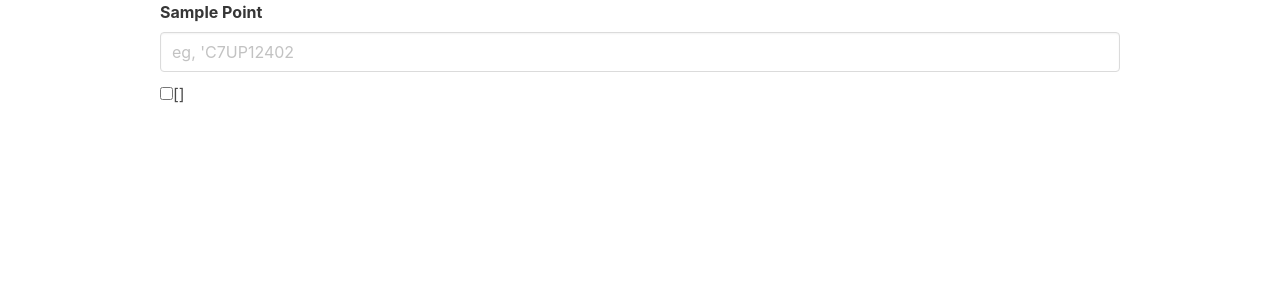
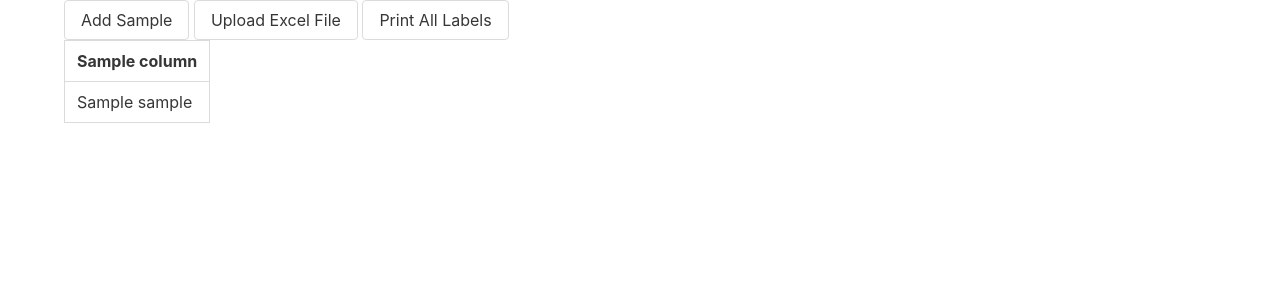
Before and after one commit to sjwyates/zpl, a Flask app: template templates/index.html in a window 1280 px wide. Shown: the top 300 px of the page. Run offline with Flask 2, Linux system fonts and the light colour scheme; the template is opened without the code that fills it: most values are stand-ins (such as "Sample title", 1, 10 or a date in 2020).

Commit message:
added templates

```diff
--- a/app.py
+++ b/app.py
@@ -1,11 +1,25 @@
 from flask import Flask, render_template, redirect
+import pandas as pd
 
 app = Flask(__name__)
-
-
-tests = ["Conductivity", "TOC", "Bioburden", "Endotoxin", "Conductivity"]
-
+app.config['SEND_FILE_MAX_AGE_DEFAULT'] = 0
 
 @app.route('/')
 def hello_world():
-    return render_template("index.html", tests=tests)
+    samples_df = pd.read_excel('test_excel.xlsx')
+    samples_df['Date'] = samples_df['Date'].dt.strftime('%d%b%Y')
+    columns = samples_df.columns
+    samples = samples_df.to_dict('records')
+    tests = ["Conductivity", "TOC", "Bioburden", "Endotoxin", "Conductivity"]
+    return render_template("index.html", tests=tests, columns=columns, samples=samples)
+
+
+def grab_excel(path, filename):
+    samples_df = pd.read_excel('test_excel.xlsx')
+    samples_df['Date'] = samples_df['Date'].dt.strftime('%d%b%Y')
+    columns = samples_df.columns
+    samples = samples_df.to_dict('records')
+
+
+if __name__ == '__main__':
+    app.run(debug=True, host='0.0.0.0')
--- /dev/null
+++ b/static/app.js
@@ -0,0 +1,25 @@
+Vue.component("add-modal", {
+    template: "add-modal-template"
+})
+
+Vue.component("upload-modal", {
+    template: "upload-modal-template"
+})
+
+new Vue({
+    el: '#app',
+    data: {
+        addModal: false,
+        uploadModal: false
+    },
+    methods: {
+        printLabels: function(event) {
+            event.preventDefault();
+            console.log('print labels')
+        },
+        addSamplePoint: function(event) {
+            event.preventDefault();
+            console.log('add sample point')
+        }
+    }
+})
--- a/templates/index.html
+++ b/templates/index.html
@@ -10,7 +10,48 @@
 </head>
 
 <body>
-    <div class="container is-max-desktop">
+    <div id="app">
+
+        <section>
+            <div class="container">
+                <button class="button" @click="addModal = true">Add Sample</button>
+                <button class="button" @click="uploadModal = true">Upload Excel File</button>
+                <button class="button" @click="printLabels">Print All Labels</button>
+            </div>
+        </section>
+
+        <section>
+            <div class="container">
+                <table class="table is-bordered is-striped">
+                    <thead>
+                        {% for column in columns %}
+                            <th>{{ column }}</th>
+                        {% endfor %}
+                    </thead>
+                    <tbody>
+                        {% for sample in samples %}
+                            <tr>
+                                {% for column in columns %}
+                                    <td>{{ sample[column] }}</td>
+                                {% endfor %}
+                            </tr>
+                        {% endfor %}
+                    </tbody>
+                </table>
+            </div>
+        </section>
+    </div>
+
+    <script type="text/x-template" id="add-modal-template">
+        <transition name="modal">
+            <div>
+                <div class="modal-background"></div>
+                <div class="modal-card">
+                    <header class="modal-card-head">
+                        <p class="modal-card-title">Add Sampling Point</p>
+                        <button class="delete" aria-label="close" @click="$emit('close')"></button>
+                    </header>
+                    <section class="modal-card-body">
                         <form id="sampleForm" class="form">
                             <div class="field">
                               <label for="samplePoint" class="label">Sample Point</label>
@@ -25,6 +66,52 @@
                                 </label>
                                 {% endfor %}
                             </div>
+                            <button class="button is-success" @click="addSamplePoint">Add</button>
+                            <button class="button" aria-label="close" @click="$emit('close')">Cancel</button>
                         </form>
+                    </section>
                 </div>
+            </div>
+        </transition>
+    </script>
+
+    <add-modal v-if="addModal" @close="addModal = false"/>
+
+    <script type="text/x-template" id="upload-modal-template">
+        <transition name="modal">
+            <div>
+                <div class="modal-background"></div>
+                <div class="modal-card">
+                    <header class="modal-card-head">
+                        <p class="modal-card-title">Upload Excel File</p>
+                        <button class="delete" aria-label="close" @click="$emit('close')"></button>
+                    </header>
+                    <section class="modal-card-body">
+                        <form id="sampleForm" class="form">
+                            <div class="file">
+                                <label class="file-label">
+                                    <input class="file-input" type="file" name="resume">
+                                    <span class="file-cta">
+                                        <span class="file-icon">
+                                            <i class="fas fa-upload"></i>
+                                        </span>
+                                        <span class="file-label">
+                                            Choose a file…
+                                        </span>
+                                    </span>
+                                </label>
+                            </div>
+                            <button class="button is-success" @click="uploadFile">Upload</button>
+                            <button class="button" aria-label="close" @click="$emit('close')">Cancel</button>
+                        </form>
+                    </section>
+                </div>
+            </div>
+        </transition>
+    </script>
+
+    <upload-modal v-if="uploadModal" @close="uploadModal = false"/>
+
+    <script src="https://cdn.jsdelivr.net/npm/vue@2.6.12"></script>
+    <script src="{{ url_for('static', filename='app.js') }}"></script>
 </body>
```
Also changed, not shown: 3 other files. Lines whose indentation alone changed are shown as unchanged.
